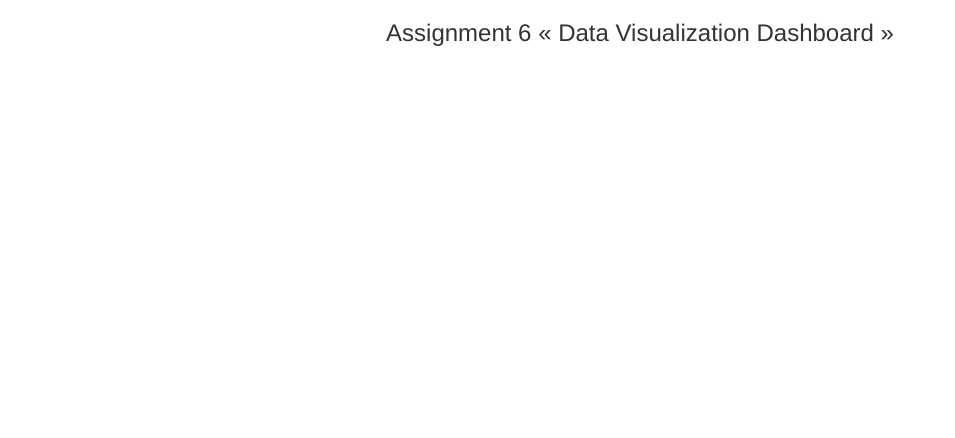
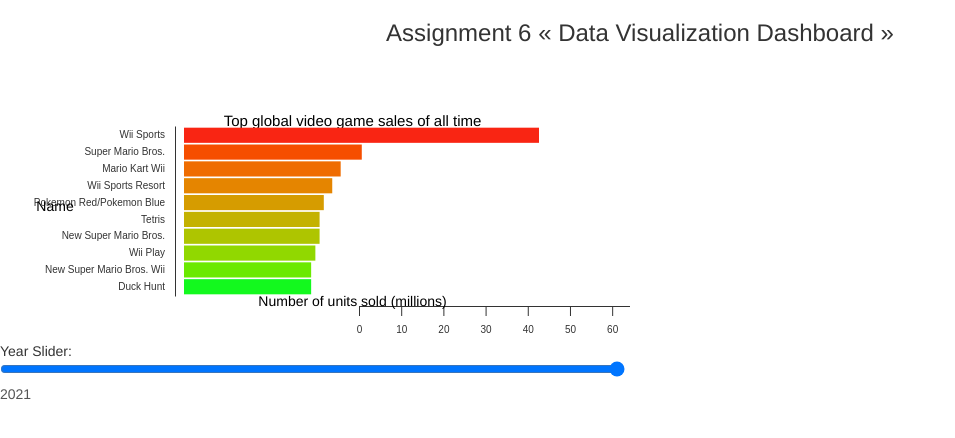
Before and after one commit to CS1951A-S21-Brown/hw6-dataviz-stephensunyj, a plain HTML site: page index.html in a window 1280 px wide. Shown: the whole page, without its empty margins (0-955 px from the left). Drawn offline with nearby package versions, Linux system fonts and the light colour scheme.

Commit message:
Chart slider works but bars offset, x axis offset

```diff
--- a/index.html
+++ b/index.html
@@ -16,6 +16,10 @@
     <div class="row">
         <div class="col-lg-6">
             <div id="graph1"></div>
+            <p>Year Slider:
+                <input type="range" min="2000", max="2021", step="1", value="2021" id="yearSlider"/>
+                <output id="year">2021</output>
+                </p>
             <div id="graph2"></div><br/>
         </div>
         <div class="col-lg-6">
--- a/main.js
+++ b/main.js
@@ -2,8 +2,123 @@
 const MAX_WIDTH = Math.max(1080, window.innerWidth);
 const MAX_HEIGHT = 720;
 const margin = {top: 40, right: 100, bottom: 40, left: 175};
+const NUM_EXAMPLES = 10;
 
 // Assumes the same graph width, height dimensions as the example dashboard. Feel free to change these if you'd like
 let graph_1_width = (MAX_WIDTH / 2) - 10, graph_1_height = 250;
 let graph_2_width = (MAX_WIDTH / 2) - 10, graph_2_height = 275;
 let graph_3_width = MAX_WIDTH / 2, graph_3_height = 575;
+
+// load csv
+let filename = "data/video_games.csv";
+
+let svg = d3.select("#graph1")
+    .append("svg")
+    .attr("width", graph_1_width)
+    .attr("height", graph_1_height)
+    .append("g")
+    .attr("transform", `translate( ${margin.left}, ${margin.top})`);    // HINT: transform
+
+    // linear scale for x axis - sales
+    let x = d3.scaleLinear()
+        .range([9, graph_1_width - margin.left - margin.right]);
+
+    // scale band for y axis
+    let y = d3.scaleBand()
+        .range([0, graph_1_height - margin.top - margin.bottom])
+        .padding(0.1);
+
+    let countRef = svg.append("g");
+    let y_axis_label = svg.append("g");
+    let x_axis_label = svg.append("g")
+        .attr("transform", `translate(${margin.left}, ${graph_1_height-margin.top-margin.bottom+10})`)        // HINT: Place this at the bottom middle edge of the graph
+
+    svg.append("text")
+        .attr("transform", `translate( ${(graph_1_width-margin.left-margin.right)/2}, ${graph_1_height-margin.top-margin.bottom+10})`)        // HINT: Place this at the bottom middle edge of the graph
+        .style("text-anchor", "middle")
+        .text("Number of units sold (millions)");
+// Since this text will not update, we can declare it outside of the topSalesYear function
+
+//We declare global references to the y-axis label and the chart title to update the text when
+//the data source is changed.
+let y_axis_text = svg.append("text")
+    .attr("transform", `translate( ${-120}, ${(graph_1_height-margin.top-margin.bottom)/2})`)       // HINT: Place this at the center left edge of the graph
+    .style("text-anchor", "middle");
+
+let title = svg.append("text")
+    .attr("transform", `translate( ${(graph_1_width-margin.left-margin.right)/2}, ${0})`)         // HINT: Place this at the top middle edge of the graph
+    .style("text-anchor", "middle")
+    .style("font-size", 15);
+
+function topSalesYear(attr, year){
+    d3.csv(filename).then(function(all_data){
+        // TODO: Clean and strip desired amount of data for barplot
+        if(year != 2021){
+            data = all_data.filter(d => d.Year == year);
+        }
+        else {
+            data = all_data;
+        }
+        for(var i = 0; i < Math.min(NUM_EXAMPLES, data.length); i++){
+            data[i].Global_Sales = parseInt(data[i].Global_Sales)
+        }
+        data = cleanData(data, function(a,b){return b.Global_Sales-a.Global_Sales}, NUM_EXAMPLES)
+        console.log(data)
+        // Set x domain to global sales
+        x.domain([0,d3.max(data, d => d.Global_Sales)]);
+        // Update y axis domains with desired attribute
+        y.domain(data.map(d => d[attr]));
+
+        // Render y-axis label
+        y_axis_label.call((d3.axisLeft(y).tickSize(0).tickPadding(10)));
+
+        // render x axis label
+        x_axis_label.call((d3.axisBottom(x).tickSize(10).tickPadding(10)));
+        let bars = svg.selectAll("rect").data(data);
+
+        let color = d3.scaleOrdinal()
+            .domain(data.map(function(d) { return d[attr] }))
+            .range(d3.quantize(d3.interpolateHcl(" #f92513", " #13f91e"), NUM_EXAMPLES));
+
+        bars.enter()
+            .append("rect")
+            .merge(bars)
+            .transition()
+            .duration(1000)
+            .attr("fill", function(d) { return color(d[attr]) }) // Here, we are using functin(d) { ... } to return fill colors based on the data point d
+            .attr("x", x(0))
+            .attr("y", function(d){return y(d[attr])})               // HINT: Use function(d) { return ...; } to apply styles based on the data point
+            .attr("width", function(d){return x(parseInt(d['Global_Sales']))})
+            .attr("height",   y.bandwidth());
+
+        y_axis_text.text("Name");
+        title.text("Top global video game sales of all time")
+
+        // Remove elements not in use if fewer groups in new dataset
+        bars.exit().remove();
+        //counts.exit().remove();
+    });
+}
+
+/**
+ * Cleans the provided data using the given comparator then strips to first numExamples
+ * instances
+ */
+ function cleanData(data, comparator, numExamples) {
+    // TODO: sort and return the given data with the comparator (extracting the desired number of examples)
+    data.sort(comparator)
+    data = data.slice(0,numExamples) // if data < numExamples, all data returned
+    return data
+}
+
+d3.select("input[type=range]#yearSlider").on("input", function() {
+    var year;
+    year = this.value;
+    d3.select("output#year").text(d3.format(".0f")(year));
+    topSalesYear("")
+    //return d3.selectAll("circle.points").attr("opacity", opacity);
+    topSalesYear("Name", year);
+  });
+
+
+topSalesYear("Name",2021)
```
